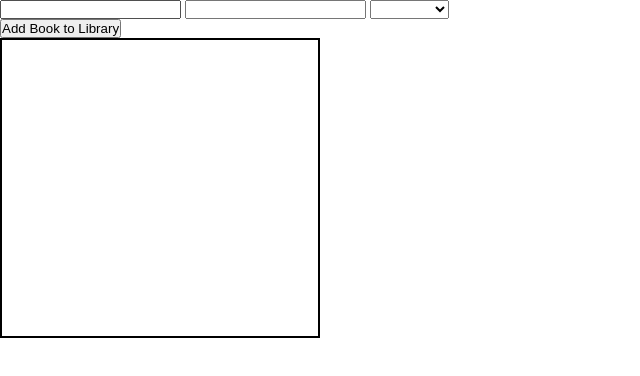
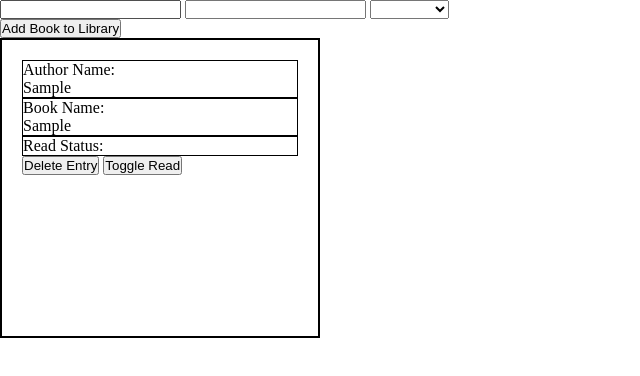
Before and after one commit to seankudryk/odin-library, a plain HTML site: page index.html in a window 1280 px wide. Both pictures are taken after typing "Sample", "Sample" into the empty fields and a click on the button "Add Book to Library". Shown: the whole page, without its empty margins (0-640 px from the left). Drawn offline with Linux system fonts and the light colour scheme.

Commit message:
created a for loop to dynamically assign id's to each card. This will be recalled later on to identify the correct index in the library to delete once the  delete button is clicked

```diff
--- a/script.js
+++ b/script.js
@@ -7,14 +7,15 @@ const cardContainer = document.querySelector(".card-container");
 const library = [];
 readStatusInput.value = "";
 
-function Book(author, title, readStatus) {
+function Book(author, title, readStatus, index) {
     this.author = author;
     this.title = title;
     this.readStatus = readStatus;
+    this.index = index;
 }
 
 function addBookToLibrary() {
-    const newBook = new Book(nameInput.value, titleInput.value, readStatusInput.value);
+    const newBook = new Book(nameInput.value, titleInput.value, readStatusInput.value, library.length);
     library.push(newBook);
 }
 
@@ -28,12 +29,35 @@ addBookButton.addEventListener("click", () => {
     //if any of the fields are empty, do not push values to library and require all 3 to be valid before proceeding
     addBookToLibrary();
     resetValues();
-    createEntry();
+    createCard();
     console.log(library);
+
 });
 
-function createEntry() {
+function createCard() {
+    //create the main div for the card and append it to the card container div
     const cardDiv = document.createElement("div");
     cardDiv.classList.add("card");
     cardContainer.appendChild(cardDiv);
+    //add content to the card
+
+    //set i to be equal to the library length - 1 (arrays are 0 indexed so i will always be equal to the most recently added index of the library array)
+    for (let i = library.length - 1; i === library.length - 1; i++) {
+        cardDiv.setAttribute("id",`${i}`);
+        cardDiv.innerHTML =
+                `<div class="author-name-div card-row">
+                    <div class="author-name-label">Author Name: </div>
+                    <div class="author-name-output">${library[i].author}</div>
+                </div>
+                <div class="book-name-div card-row">
+                    <div class="book-name-label">Book Name: </div>
+                    <div class="book-name-output">${library[i].title}</div>
+                </div>
+                <div class="read-status-div card-row">
+                    <div class="read-status-label">Read Status: </div>
+                    <div class="read-status-output">${library[i].readStatus}</div>
+                </div>
+                <button class="delete-button">Delete Entry</button>
+                <button class="toggle-read">Toggle Read</button>`
+    }
 }
```
Also changed, not shown: index.html (+0 -16 lines), styles.css (line endings or trailing spaces).
